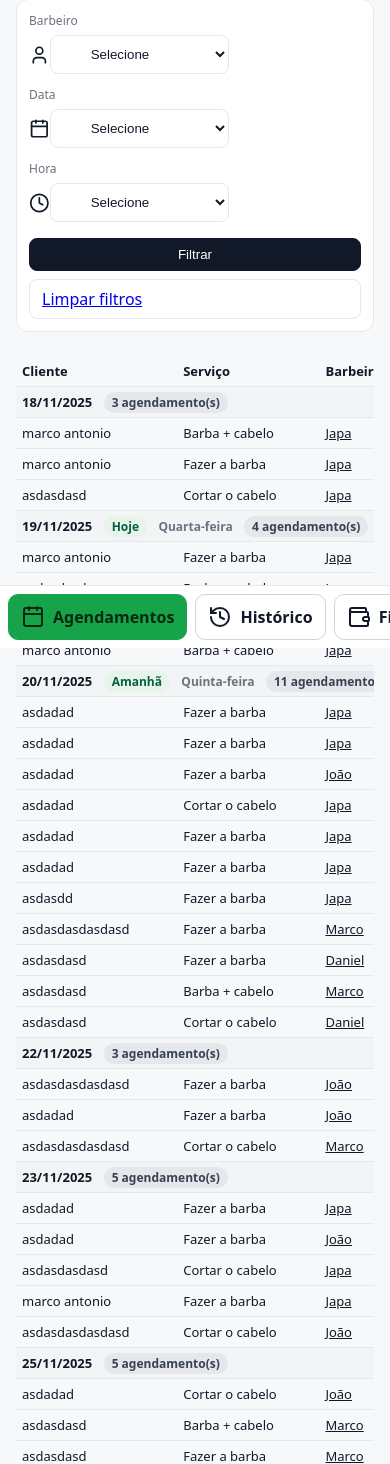
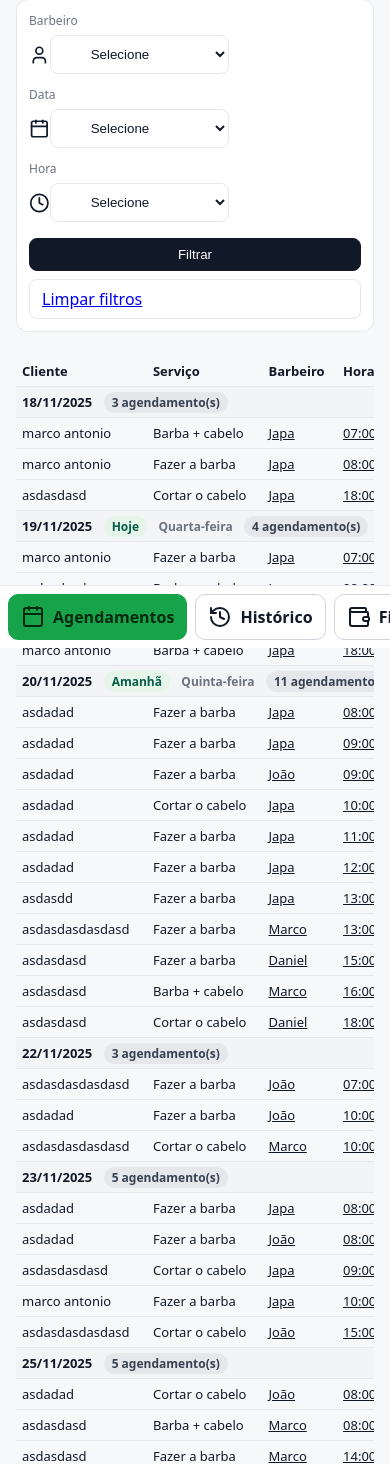
Before and after one commit to marcoantonio567/auto-agendamento-barbeiro, a Django app: page /admin/painel/ in a window 390 px wide. Shown: the part 196-1660 px from the top of the page. Run offline with Django 5.2, Linux system fonts and the light colour scheme; a user stored in the database is signed in; data comes from the database, SQL or seed files in the repository; both versions use the stored data as it was after the commit; some libraries are stand-ins or nearby versions.

Commit message:
deixando o meu painel responsivo

```diff
--- a/agendamento/static/agendamento/css/base.css
+++ b/agendamento/static/agendamento/css/base.css
@@ -21,7 +21,7 @@
 .pane-content{min-width:0}
 @media(max-width:768px){
   .painel-layout{display:block}
-  .sidebar{position:fixed;left:0;right:0;bottom:0;top:auto;flex-direction:row;justify-content:space-around;background:var(--card);border-top:1px solid #e5e7eb;padding:8px;z-index:10}
-  .pane-content{padding-bottom:72px}
+  .sidebar{position:fixed;left:0;right:0;bottom:env(safe-area-inset-bottom);top:auto;flex-direction:row;justify-content:space-around;background:var(--card);border-top:1px solid #e5e7eb;padding:8px;z-index:1000;transform:translateZ(0);backface-visibility:hidden;will-change:transform}
+  .pane-content{padding-bottom:calc(96px + env(safe-area-inset-bottom))}
   .sidebar a{flex:1;justify-content:center}
 }
--- a/painel/static/painel/css/admin.css
+++ b/painel/static/painel/css/admin.css
@@ -31,4 +31,5 @@
   .table th,.table td{padding:6px;font-size:13px}
   .filters .filter-actions{flex-direction:column}
   .filters .apply-btn,.filters .clear-filters{width:100%}
+  .table{min-width:520px}
 }
```
Also changed, not shown: db.sqlite3.
